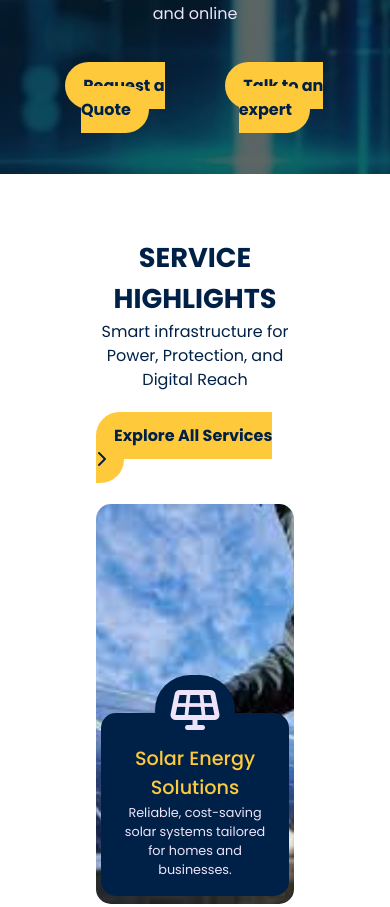
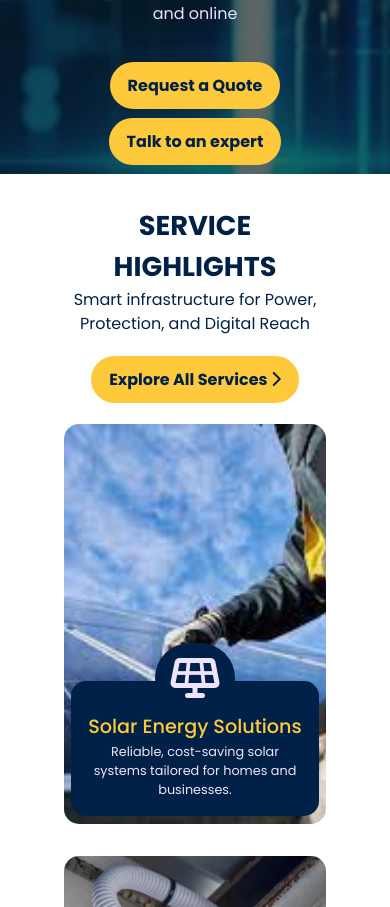
Before and after one commit to codeera-x/coast-infrastucture, a plain HTML site: page index.html in a window 390 px wide. Shown: the part 670-1577 px from the top of the page. Drawn offline with Linux system fonts and the light colour scheme.

Commit message:
cta changes

```diff
--- a/css/style.css
+++ b/css/style.css
@@ -489,6 +489,11 @@ header img{
     padding-block-end: 2rem;
   }
 
+  .services{
+  padding:2rem 4rem;
+}
+
+
   .services-text p, .services h2{
     text-align: center;
   }
@@ -500,6 +505,7 @@ header img{
   }
 
 .cta-div{
+  flex-direction: column;
   justify-content: center;
 }
 
```
